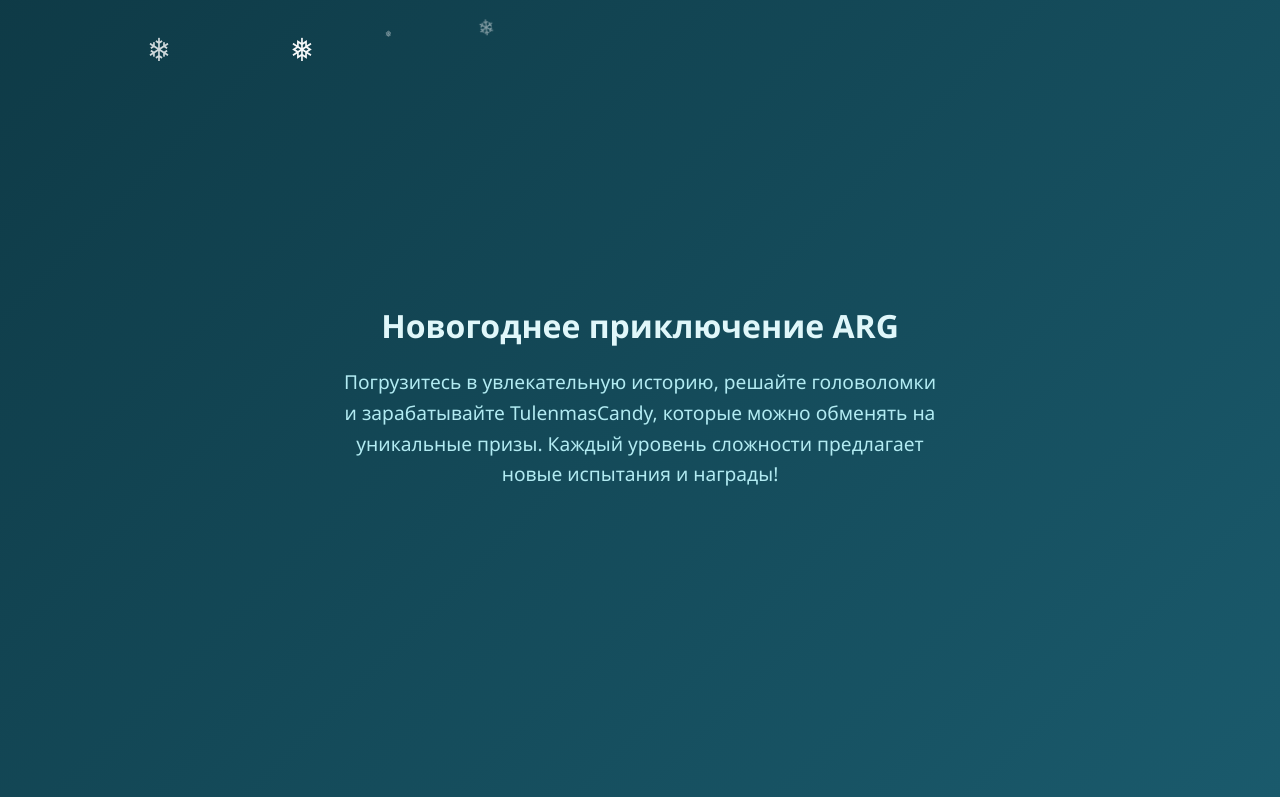
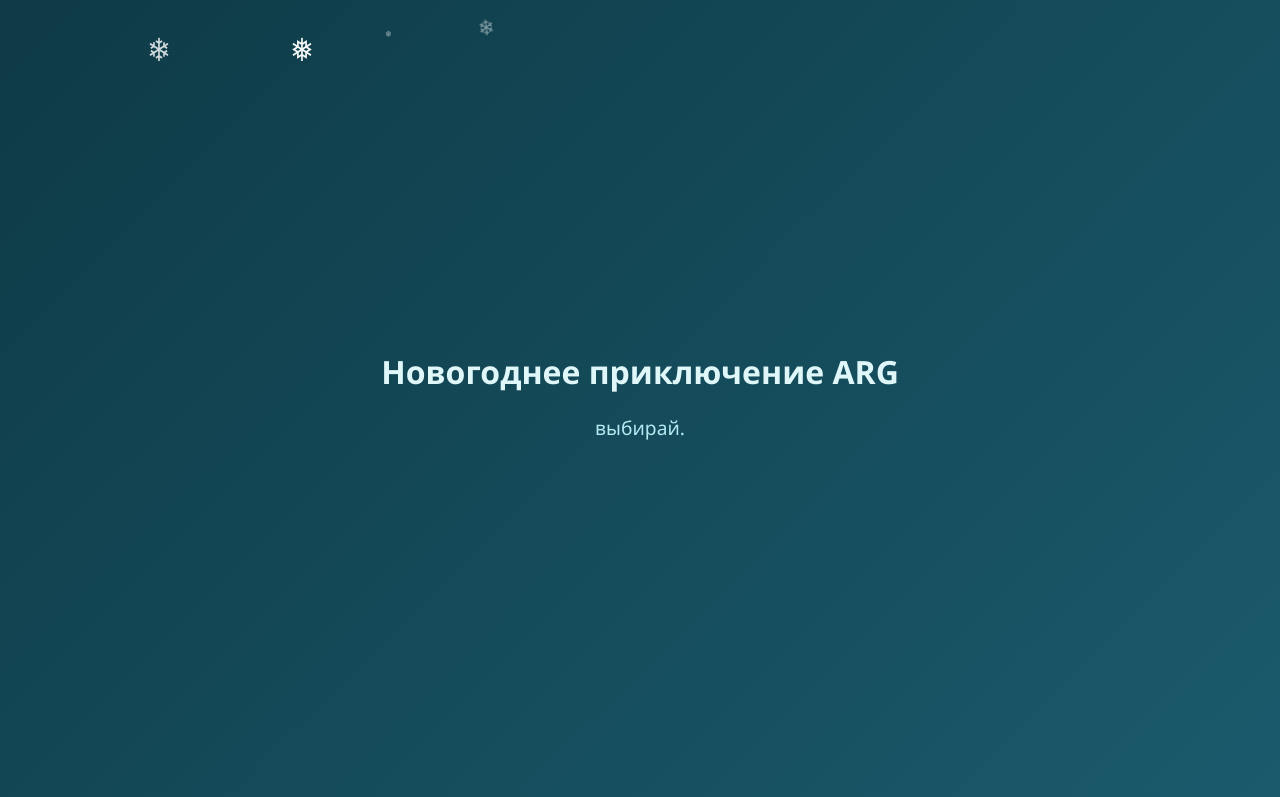
Before and after one commit to markbartolomeev-blip/Tulenmas_ARG.Page, a plain HTML site: page index.html in a window 1280 px wide. Shown: the part 803-1600 px from the top of the page. Drawn offline with Linux system fonts and the light colour scheme.

Commit message:
Update index.html

```diff
--- a/index.html
+++ b/index.html
@@ -3,7 +3,7 @@
 <head>
     <meta charset="UTF-8">
     <meta name="viewport" content="width=device-width, initial-scale=1.0">
-    <title>Новогодний выбор сложности АРГ</title>
+    <title>Новогодний АРГ</title>
     <style>
         * {
             margin: 0;
@@ -382,7 +382,7 @@
     <!-- Дополнительный контент для демонстрации прокрутки -->
     <div class="extra-content">
         <h2>Новогоднее приключение ARG</h2>
-        <p>Погрузитесь в увлекательную историю, решайте головоломки и зарабатывайте TulenmasCandy, которые можно обменять на уникальные призы. Каждый уровень сложности предлагает новые испытания и награды!</p>
+        <p>выбирай. </p>
     </div>
 
     <script>
```
